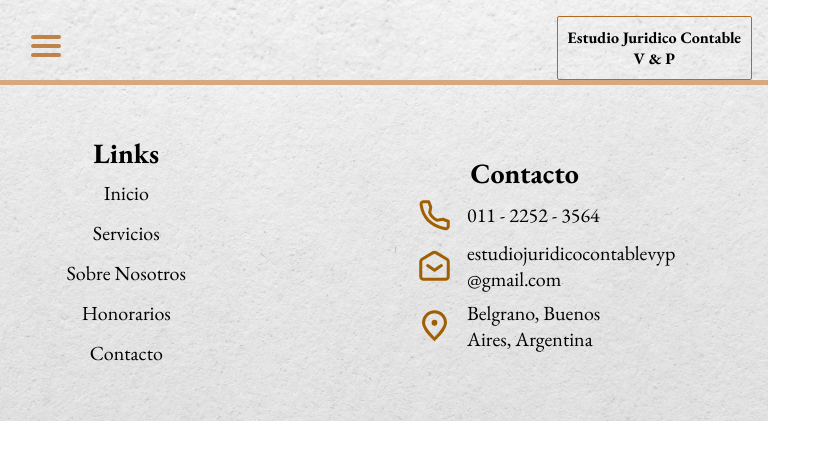
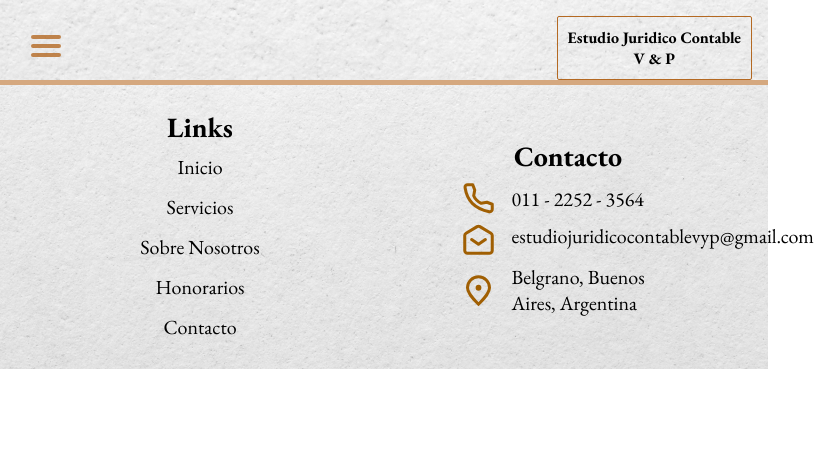
Before and after one commit to AgusPereyraa/juridicoContable, a React (Create React App) app: page /about in a window 768 px wide. Shown: the top 460 px of the page, 814 px wide, since content can reach past the window. Built offline with nearby package versions, Linux system fonts and the light colour scheme.

Commit message:
responsive fixs

```diff
--- a/src/Components/Footer/Footer.jsx
+++ b/src/Components/Footer/Footer.jsx
@@ -28,8 +28,7 @@ export default function Footer() {
 
                 <div className='footerEmail'>
                     <img src={Mail} alt='logo-mail'/>
-                    <P text='estudiojuridicocontablevyp
-                        @gmail.com' />
+                    <P text='estudiojuridicocontablevyp@gmail.com' />
                 </div>
 
                 <div className='footerLocation'>
--- a/src/Components/Footer/footer.css
+++ b/src/Components/Footer/footer.css
@@ -147,13 +147,16 @@
 
 @media (min-width: 427px) and (max-width: 769px) {
     #Footer-contain {
-        gap: 10rem;
+        gap: 0;
+        padding: 1rem;
     }
 
     .footerLinks {
         justify-content: center;
         align-items: center;
         gap: .5rem;
+        width: 60vw;
+        margin: .5rem;
     }
 
     .footerLinks h4 {
@@ -183,7 +186,12 @@
         display: flex;
         gap: 1rem;
         width: 60%;
-        align-items: center;
+    }
+
+    .footerEmail p{
+        display: flex;
+        gap: 1rem;
+        width: 10%;
     }
 
     .footerLocation {
```
